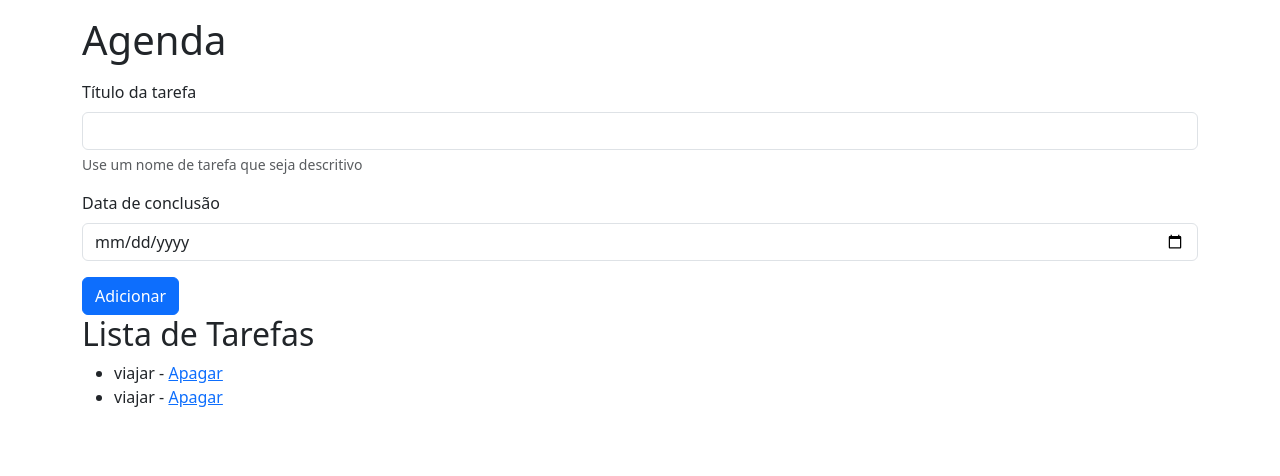
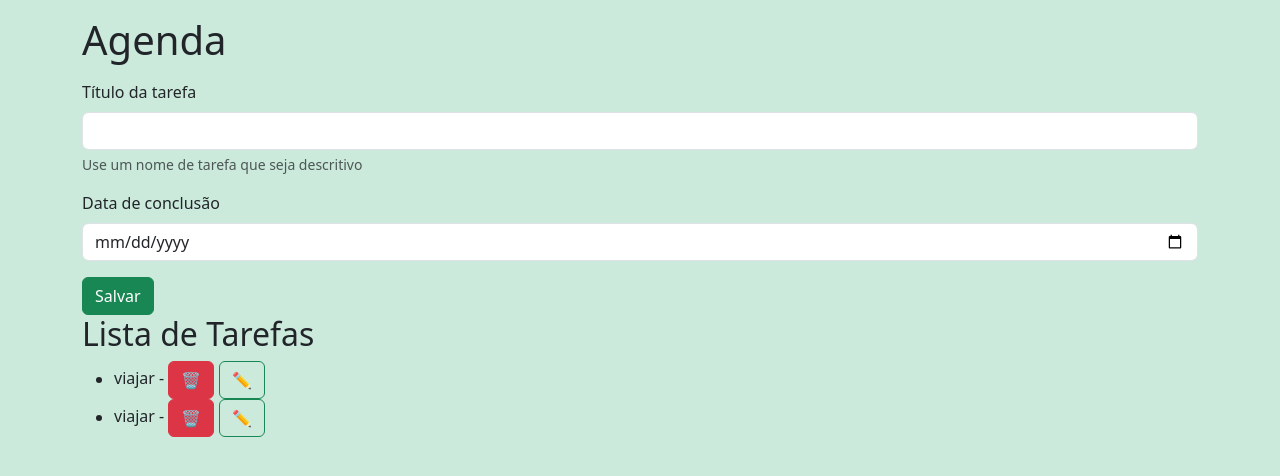
Before and after one commit to RafaelOrtegaa/agenda, a Flask app: page /agenda in a window 1280 px wide. Shown: the top 476 px of the page. Run offline with Flask 3, Linux system fonts and the light colour scheme; data comes from the database, SQL or seed files in the repository; both versions use the stored data as it was after the commit.

Commit message:
Ajutando funcionalidades de botões e personalização

```diff
--- a/app.py
+++ b/app.py
@@ -27,6 +27,20 @@ def delete(idTarefa):
     # return render_template('agenda.html', titulo="Agenda", tarefas=tarefas)
     return redirect(url_for('agenda'))
 
+@app.route('/update/<int:idTarefa>', methods = ['GET', 'POST'])
+def update(idTarefa):
+    if request.method == 'POST':
+        titulo = request.form['titulo-tarefa']
+        data = request.form['data-conclusao']
+        tarefa = Tarefa(titulo, data, idTarefa)
+        tarefa.atualizar_tarefa()
+        return redirect(url_for('agenda')) # early return
+
+    tarefas = Tarefa.obter_tarefas()
+    tarefa_selecionada = Tarefa.id(idTarefa)
+    return render_template('agenda.html', titulo=f'Editando a tarefa ID: {idTarefa}', tarefas=tarefas, tarefa_selecionada=tarefa_selecionada)
+
+
 @app.route('/ola')
 def ola_mundo():
     return "Olá, Mundo!"
--- a/models/tarefa.py
+++ b/models/tarefa.py
@@ -53,3 +53,10 @@ class Tarefa:
             params: tuple = (self.id_tarefa,)
             resultado: Cursor = db.executar(query, params)
             return resultado
+
+    def atualizar_tarefa(self):
+        with Database('./data/tarefas.sqlite3') as db:
+            query: str = 'UPDATE tarefas SET titulo_tarefa = ?, data_conclusao = ? WHERE id = ?;'
+            params: tuple = (self.titulo_tarefa, self.data_conclusao, self.id_tarefa)
+            resultado: Cursor = db.executar(query, params)
+            return resultado
--- a/static/style.css
+++ b/static/style.css
@@ -1,83 +1,62 @@
-/* *{
-    margin:0;
-    padding:0;
-    box-sizing:border-box;
-    font-family:system-ui,-apple-system,"Segoe UI",Roboto,Ubuntu,"Helvetica Neue",sans-serif;
+:root{
+    --bs-primary: #198754;
+    --bs-success: #2fbf71;
+    --bs-link-color: #198754;
+    --bs-link-hover-color: #146c43;
 }
 
-body{
-    min-height:100vh;
-    background:#f7f8fa;
-    color:#1f2937;
-    display:flex;
-    flex-direction:column;
-    align-items:center;
+
+.btn-primary{
+    background-color: #198754 !important;
+    border-color: #198754 !important;
 }
 
-h1{
-    margin:40px 0 20px;
-    font-weight:600;
+.btn-primary:hover{
+    background-color: #146c43 !important;
+    border-color: #146c43 !important;
 }
 
-main{
-    width:100%;
-    display:flex;
-    justify-content:center;
+
+.btn-outline-primary{
+    color: #198754 !important;
+    border-color: #198754 !important;
 }
 
-main > *{
-    width:340px;
+.btn-outline-primary:hover{
+    background-color: #198754 !important;
+    color: #fff !important;
 }
 
-form{
-    background:#fff;
-    padding:18px;
-    border-radius:12px;
-    display:flex;
-    flex-direction:column;
-    gap:12px;
-    border:1px solid #e5e7eb;
+
+.card-header.bg-primary{
+    background-color: #198754 !important;
 }
 
-input, button{
-    padding:10px 12px;
-    border-radius:8px;
-    font-size:14px;
+.form-control:focus{
+    border-color: #198754;
+    box-shadow: 0 0 0 0.15rem rgba(25, 135, 84, 0.25);
 }
 
-input{
-    border:1px solid #d1d5db;
+
+.table-hover tbody tr:hover{
+    background-color: rgba(25, 135, 84, 0.08);
 }
 
-input:focus{
-    outline:none;
-    border-color:#6366f1;
+
+.card-header{
+    color: #0f5132;
 }
 
-button{
-    border:none;
-    background:#6366f1;
-    color:#fff;
-    cursor:pointer;
+
+a{
+    color: #198754;
 }
 
-button:hover{
-    background:#4f46e5;
+a:hover{
+    color: #146c43;
 }
 
-a{
-    margin-top:14px;
-    text-align:center;
-    color:#6366f1;
-    text-decoration:none;
-    font-weight:500;
+
+body{
+    background-color: #cceadc !important;
 }
-
-p{
-    margin-top:14px;
-    padding:12px 14px;
-    background:#fff;
-    border-radius:10px;
-    border:1px solid #e5e7eb;
-    font-size:14px;
-} */
--- a/templates/agenda.html
+++ b/templates/agenda.html
@@ -5,16 +5,24 @@
 
             <div class="mb-3">
                 <label for="titulo-tarefa" class="form-label">Título da tarefa</label>
-                <input type="text" class="form-control" name = "titulo-tarefa" d="titulo-tarefa" aria-describedby="ajudaNomeTarefa" required>
-                <div id="ajudaNomeTarefa" class="form-text">Use um nome de tarefa que seja descritivo</div>
+                <input type="text" class="form-control" name = "titulo-tarefa" id="titulo-tarefa" aria-describedby="ajudaNomeTarefa" value="{{ tarefa_selecionada.titulo_tarefa if
+                tarefa_selecionada else '' }}" required>
+            <div id="ajudaNomeTarefa" class="form-text">Use um nome de tarefa que seja descritivo</div>
             </div>
 
             <div class="mb-3">
                 <label for="data-conclusao" class="form-label">Data de conclusão</label>
-                <input type="date" class="form-control" name="data-conclusao" id="data-conclusao">
+                <input type="date" class="form-control" name="data-conclusao" id="data-conclusao"
+                value="{{ tarefa_selecionada.data_conclusao if tarefa_selecionada else '' }}">
             </div>
 
-            <button type="submit" class="btn btn-primary">Adicionar</button>
+            <button type="submit" class="btn btn-primary">Salvar</button>
+
+            {% if tarefa_selecionada %}
+                <a href="{{ url_for('agenda') }}" class="btn btn-secondary">Cancelar</a>
+            {% endif %}
+
+
     </form>
 
 <h2>Lista de Tarefas</h2>
@@ -23,7 +31,11 @@
 
         <ul>
             {% for tarefa in tarefas %}
-                <li>{{ tarefa.titulo_tarefa }} - {{ tarefa.data_conclusao }} <a href="{{ url_for('delete', idTarefa=tarefa.id_tarefa) }}">Apagar</a></li>
+                <li>{{ tarefa.titulo_tarefa }} - {{ tarefa.data_conclusao }}
+                    <a href="{{ url_for('delete', idTarefa=tarefa.id_tarefa) }}" class="btn btn-danger">🗑️</a>
+                    <a href="{{ url_for('update', idTarefa=tarefa.id_tarefa) }}" class="btn btn-outline-primary">✏️</a>
+                    <!-- Controle para editar -->
+                </li>
             {% endfor %}
         </ul>
 
```
Also changed, not shown: data/tarefas.sqlite3.
